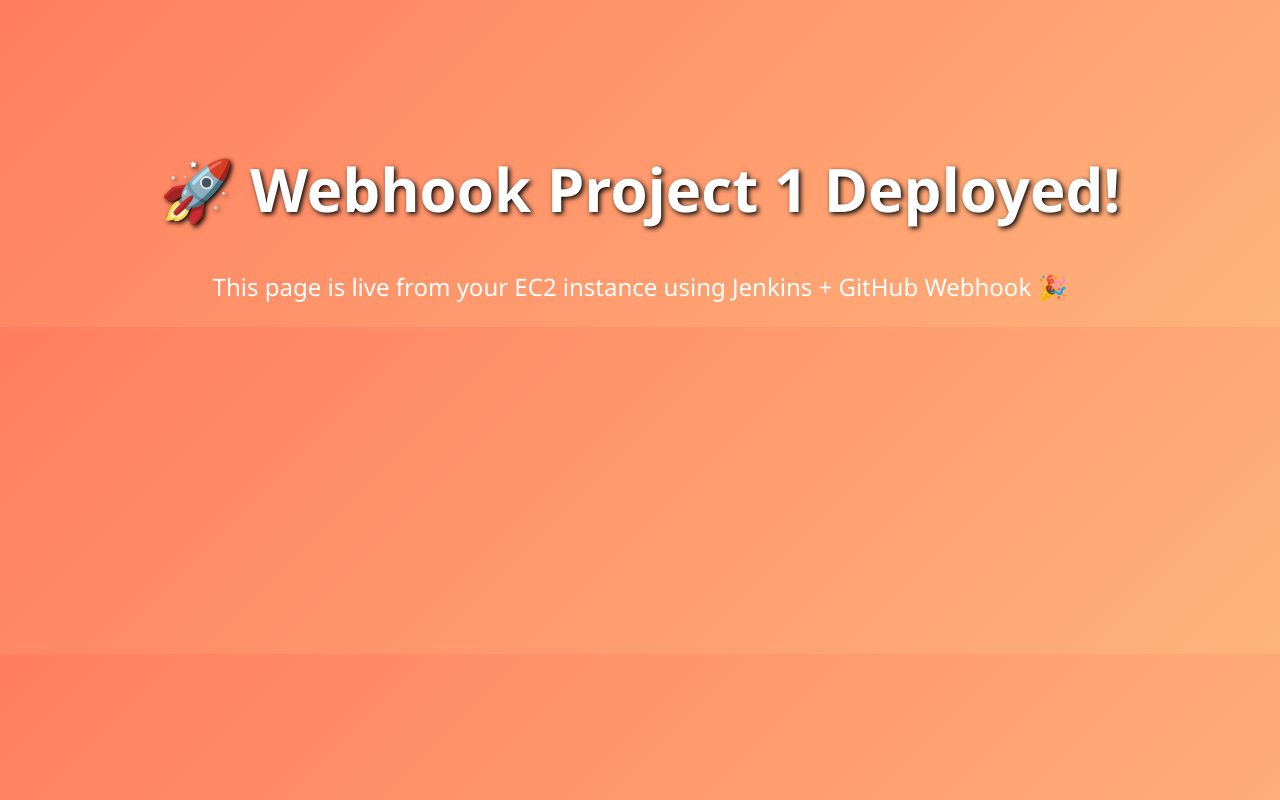
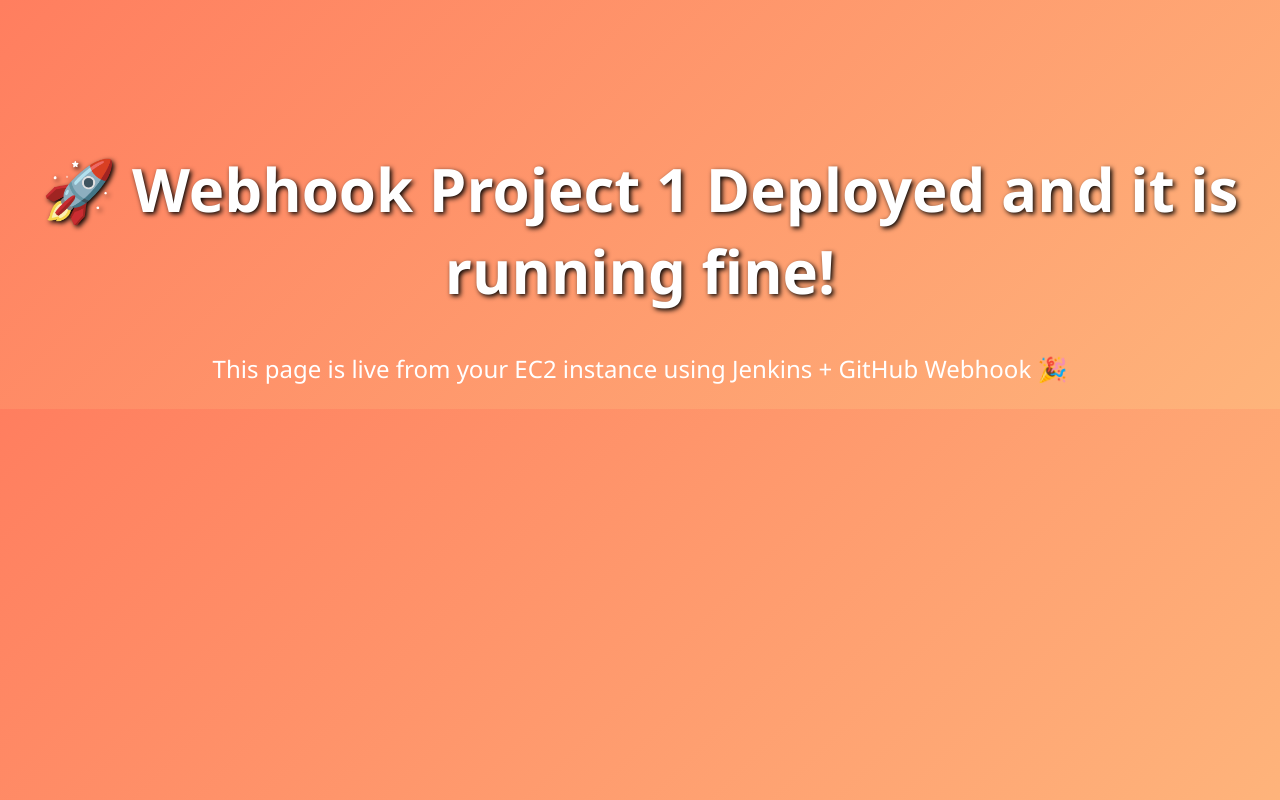
Before and after one commit to vaibhav0060/webhook-project-1, a plain HTML site: page index.html in a window 1280 px wide. Drawn offline with Linux system fonts and the light colour scheme.

Commit message:
Index.html file added

```diff
--- a/index.html
+++ b/index.html
@@ -20,7 +20,7 @@
     </style>
 </head>
 <body>
-    <h1>🚀 Webhook Project 1 Deployed!</h1>
+    <h1>🚀 Webhook Project 1 Deployed and it is running fine!</h1>
     <p>This page is live from your EC2 instance using Jenkins + GitHub Webhook 🎉</p>
 </body>
 </html>
```
